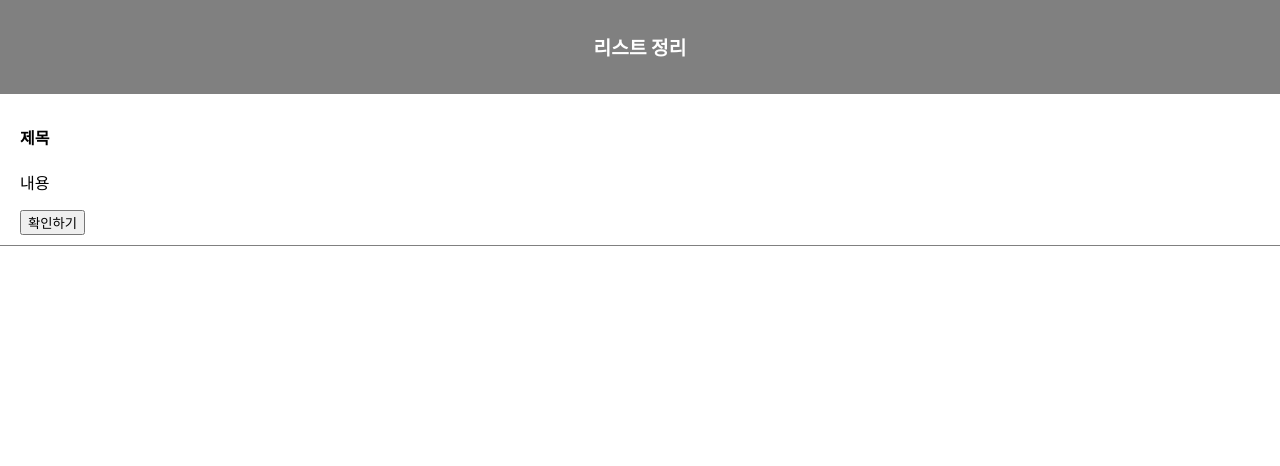
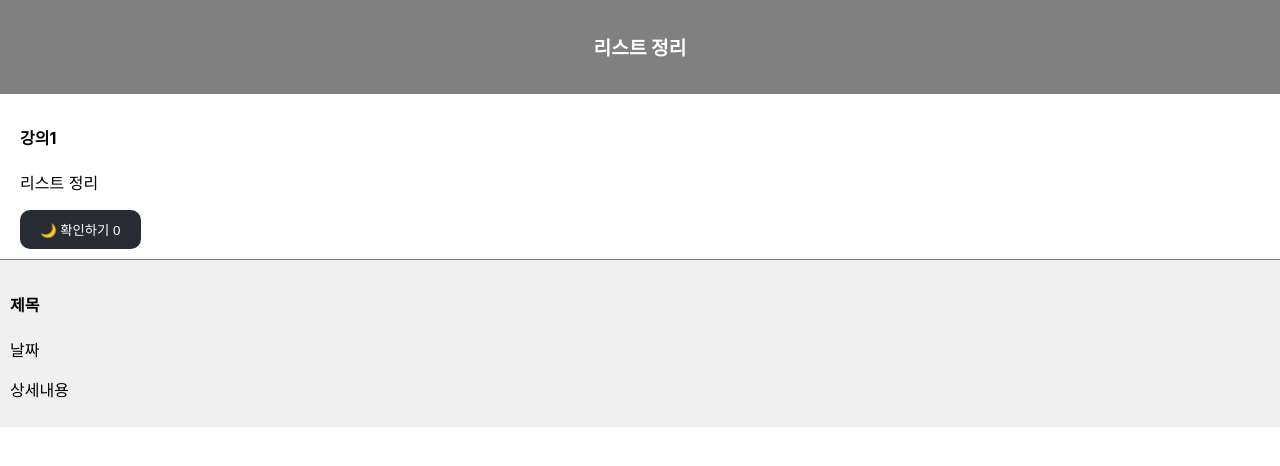
Before and after one commit to JinAoxo/ReactStudy, a React (Create React App) app in the folder reactstudy/: page / in a window 1280 px wide. Shown: the top 466 px of the page. Built offline with nearby package versions, Linux system fonts and the light colour scheme.

Commit message:
#. 컴포넌트 만들어서 사용하는 방법

```diff
--- a/reactstudy/src/App.css
+++ b/reactstudy/src/App.css
@@ -54,3 +54,18 @@
   text-align: left;
   border-bottom: 1px solid gray;
 }
+
+.item-btn{
+  padding: 10px 20px;
+  background-color: #282c34;
+  border: #282c34;
+  border-radius: 10px;
+  color: #fff;
+}
+
+.modal{
+  width: 100%;
+  padding: 10px;
+  background-color: #f0f0f0;
+  text-align: left;
+}
--- a/reactstudy/src/App.js
+++ b/reactstudy/src/App.js
@@ -11,13 +11,17 @@ function App() {
   // *. [state] 만들기 / 상단에 import 생성
   // const [first, setfirst] = useState(second);
 
-  // first : data 이름
-  // setfirst : 변경을 도와주는 함수
-
+  // first : data 이름 / setfirst : 변경을 도와주는 함수
 
   let [title1, title1Change] = useState(['리스트 정리', 'data2', 'data3']);
-  // let [data, b] = useState(['data1', 'data2', 'data3']);
-  // let [글제목, 글제목변경] = useState( ['남자코트 추천', '강남 우동맛집', '파이썬 독학'] );
+  let [title2, title2Change] = useState(['강의1', '강의2', '강의3']);
+  let [text, textChange] = useState(['리스트 정리', 'data2', 'data3']);
+  let [누르기, 누르기변경] = useState(0);
+
+  // *. onClick에 넣는 방법
+  function 함수() {
+    console.log(1);
+  }
 
   return (
     <div className="App">
@@ -28,13 +32,32 @@ function App() {
         </div>
         <div className="list-wrap">
           <div className="item">
-            {/* <h4>{ 제목 }</h4>
-            <p>{ 내용 }</p> */}
-            <h4> 제목 </h4>
-            <p> 내용 </p>
+            <h4>{ title2[0] }</h4>
+            <p>{ text[0] }</p>
+            {/* <button onClick={() => { console.log(1); }}> 🌙 확인하기 {누르기}</button> */}
+            {/* <button onClick={() => { 누르기변경(1) }}> 🌙 확인하기 {누르기}</button> */}
+            {/* <button className='item-btn' onClick={() => { 누르기변경(누르기+1) }}> 🌙 확인하기 {누르기}</button> */}
+            <button className='item-btn' onClick={() => { 누르기변경(누르기+1) }}> 🌙 확인하기 {누르기}</button>
+            {/* <button className='item-btn' onClick={() => { 누르기변경(['1', '2', '3']) }}> 🌙 확인하기 {누르기}</button> */}
+            {/* <button className='item-btn' onClick={() => {
+              // 누르기[0] ='1'
+              // 누르기변경(누르기)
+              // let copy = 누르기; (안됨)
+              let copy = [...누르기];
+              copy[0] = '변경된것';
+              누르기변경(copy);
+            }}> 🌙 확인하기 {누르기}</button> */}
+          </div>
 
-            <button> 확인하기</button>
-          </div>
+          {/* *. 컴포넌트를 만들어 쓰는 방법*/}
+          {/* <div className='modal'>
+            <h4>제목</h4>
+            <p>날짜</p>
+            <p>상세내용</p>
+          </div> */}
+
+          <Modal></Modal>
+          {/* <Modal/> */}
         </div>
       </div>
 
@@ -99,4 +122,25 @@ function App() {
   );
 }
 
+function Modal() {
+  return (
+    <div className='modal'>
+      <h4>제목</h4>
+      <p>날짜</p>
+      <p>상세내용</p>
+    </div>
+  )
+}
+
+// *. 이렇게 만들기도함, const로 만드는 경우 오류  메세지 자동 출력
+// let Modal = () => {
+//   return (
+//     <div className='modal'>
+//       <h4>제목</h4>
+//       <p>날짜</p>
+//       <p>상세내용</p>
+//     </div>
+//   )
+// }
+
 export default App;
```
